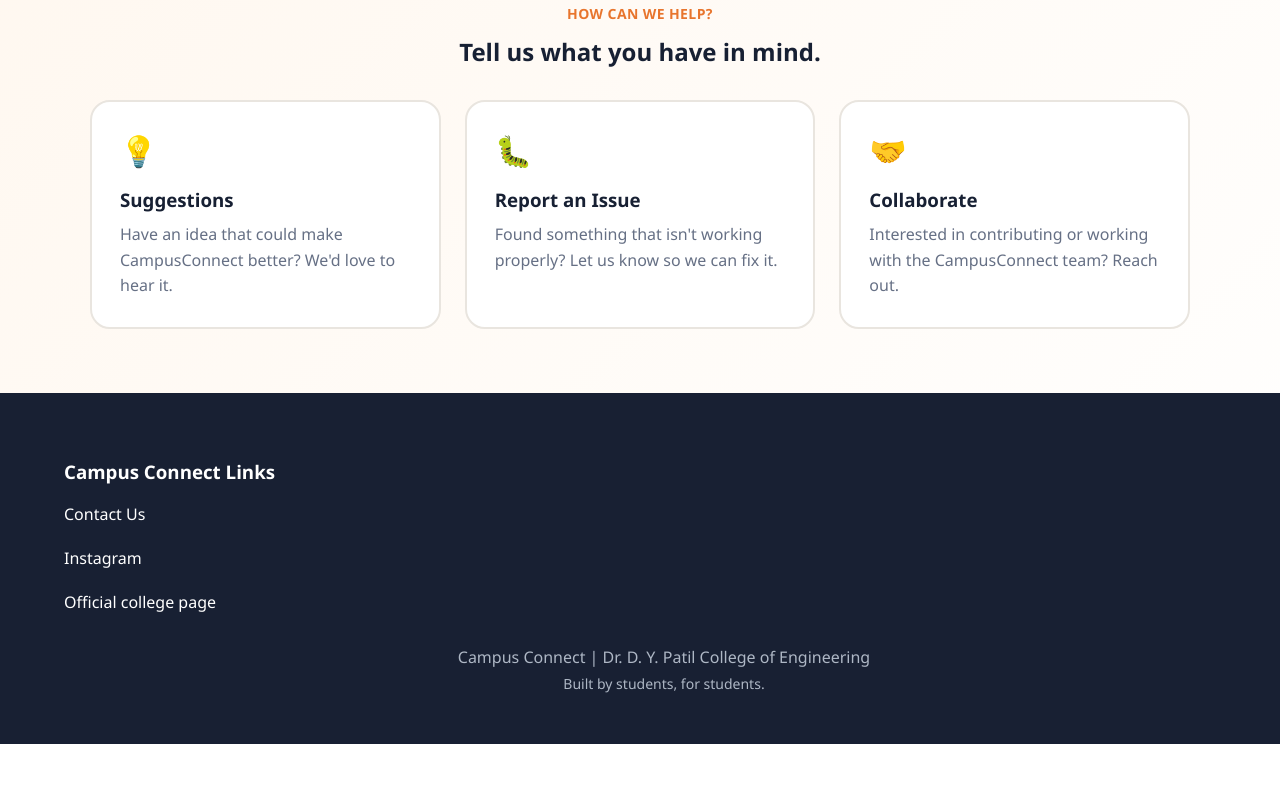
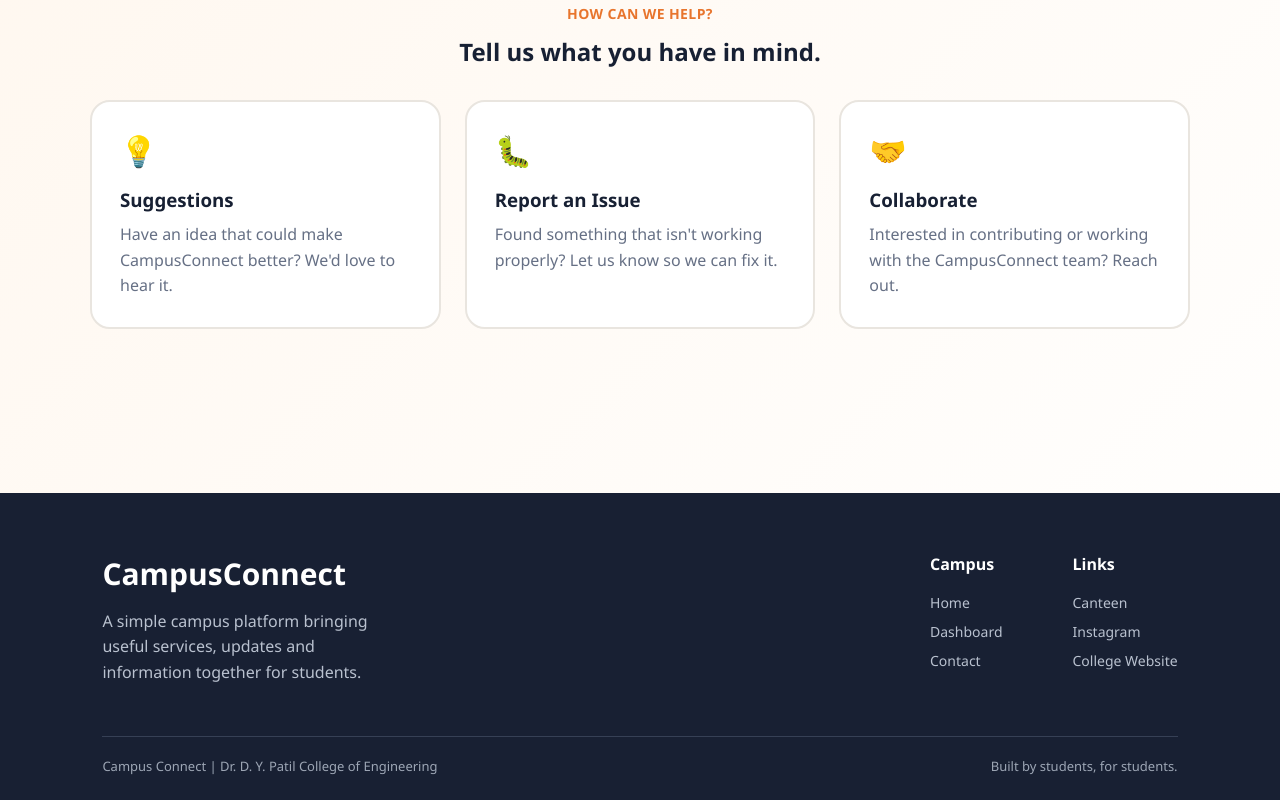
Before and after one commit to Sahilj-770/Campus-Connect, a plain HTML site: page Main/contact.html in a window 1280 px wide. Shown: the part 1109-1909 px from the top of the page. Before the commit the page ends 1853 px from the top, so only its background shows below. Drawn offline with Linux system fonts and the light colour scheme.

Commit message:
Update contact footer to Campus Bites style

```diff
--- a/Main/contact.html
+++ b/Main/contact.html
@@ -69,15 +69,32 @@
     </div>
   </section>
 
-  <section class="contact">
-    <h3>Campus Connect Links</h3>
-    <div class="links">
-      <a href="contact.html">Contact Us</a><br><br>
-      <a target="_blank" href="http://instagram.com">Instagram</a><br><br>
-      <a target="_blank" href="https://www.dypcoeakurdi.ac.in/">Official college page</a>
+  <footer class="contact site-footer">
+    <div class="footer-main">
+      <div class="footer-brand">
+        <h2>CampusConnect</h2>
+        <p>A simple campus platform bringing useful services, updates and information together for students.</p>
+      </div>
+      <div class="footer-links">
+        <div>
+          <h3>Campus</h3>
+          <a href="../index.html">Home</a>
+          <a href="dashboard.html">Dashboard</a>
+          <a href="contact.html">Contact</a>
+        </div>
+        <div>
+          <h3>Links</h3>
+          <a href="../canteen/canteen.html">Canteen</a>
+          <a target="_blank" href="http://instagram.com">Instagram</a>
+          <a target="_blank" href="https://www.dypcoeakurdi.ac.in/">College Website</a>
+        </div>
+      </div>
     </div>
-    <div class="end">Campus Connect | Dr. D. Y. Patil College of Engineering<br><span>Built by students, for students.</span></div>
-  </section>
+    <div class="footer-bottom">
+      <p>Campus Connect | Dr. D. Y. Patil College of Engineering</p>
+      <p>Built by students, for students.</p>
+    </div>
+  </footer>
 
   <script src="script.js"></script>
 </body>
```
